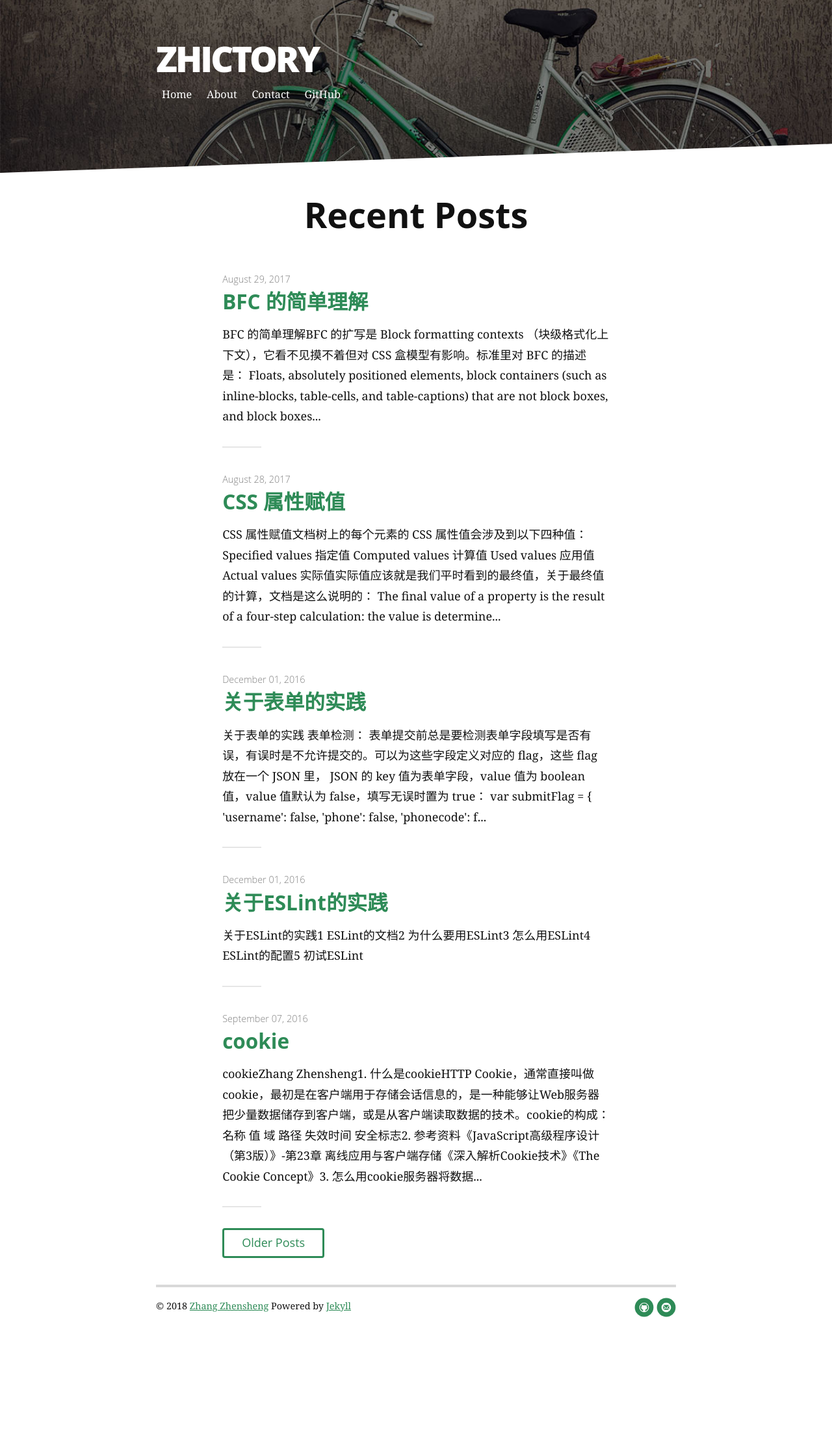
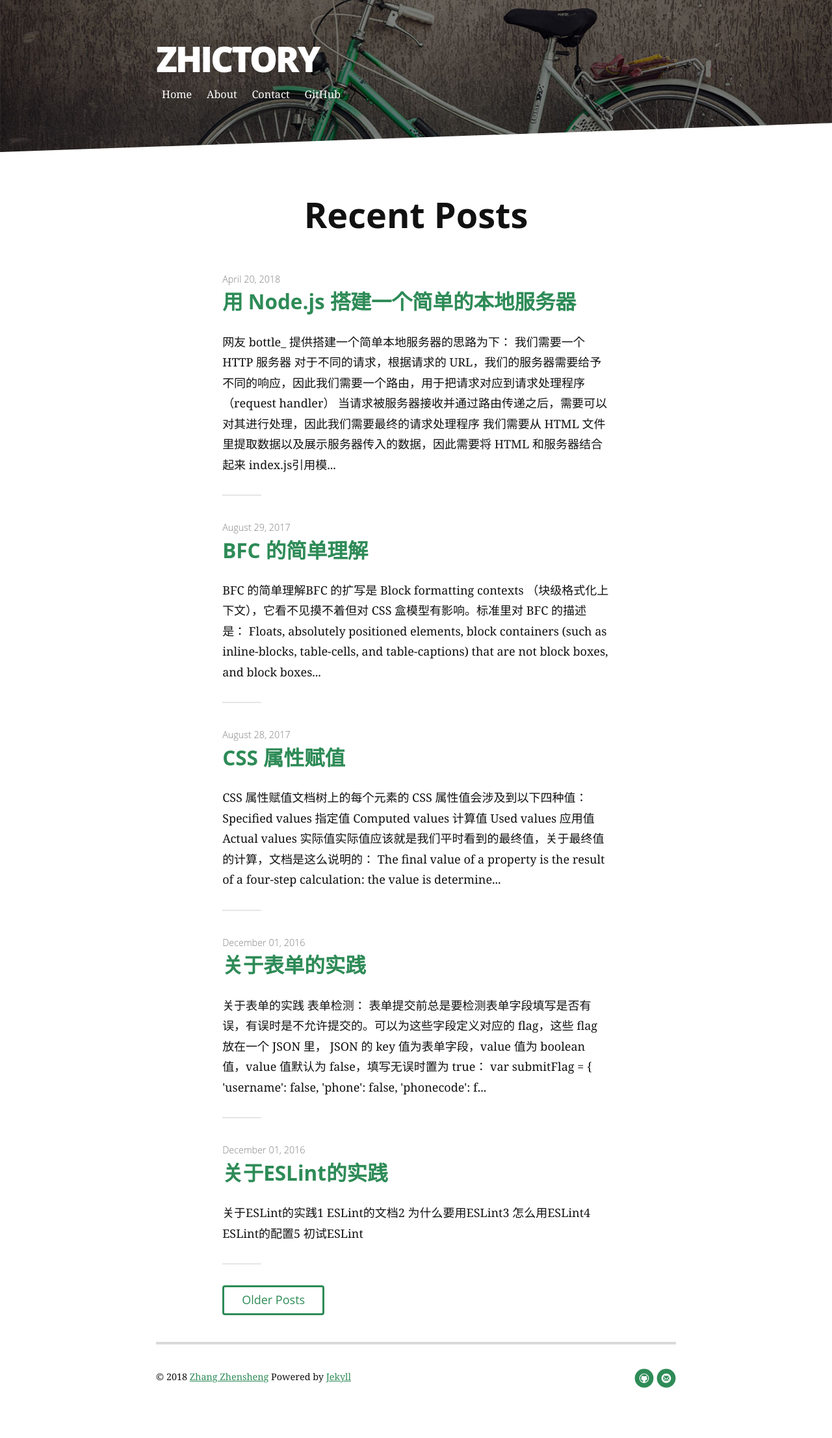
Before and after one commit to gitbxq/blog, a Jekyll site: the page built from index.html, in a window 1280 px wide. Shown: the whole page at 65% size. Built offline with Jekyll 4.4.1, drawn with Linux system fonts in a browser that asks for light colours; the list of posts is cut into pages by our own code; before the commit the page ends 2114 px from its top, so only the background shows below that.

Commit message:
Added 新增博文：用 Node.js 搭建本地服务器

````diff
--- /dev/null
+++ b/_posts/2018-4-20-node-server.md
@@ -0,0 +1,189 @@
+---
+layout: default
+title: 用 Node.js 搭建一个简单的本地服务器
+---
+
+网友 [bottle_](https://segmentfault.com/u/bottle1125) 提供搭建一个简单本地服务器的思路为下：
+
+> - 我们需要一个 HTTP 服务器
+> - 对于不同的请求，根据请求的 URL，我们的服务器需要给予不同的响应，因此我们需要一个路由，用于把请求对应到请求处理程序（request handler）
+> - 当请求被服务器接收并通过路由传递之后，需要可以对其进行处理，因此我们需要最终的请求处理程序
+> - 我们需要从 HTML 文件里提取数据以及展示服务器传入的数据，因此需要将 HTML 和服务器结合起来
+
+**index.js**
+
+引用模块
+```
+const fs = require('fs'); // 系统文件及目录进行读写操作
+const http = require('http'); // 封装了高效的 HTTP 服务器和 HTTP 客户端
+const url = require('url'); // URL 处理
+```
+路由
+```
+/**
+* 路由
+* @param {Function} handle 请求处理程序
+* @param {String} pathname 路径
+* @param {Object} response 响应数据
+* @param {Object} postData 请求参数
+*/
+function route(handle, pathname, response, postData) {
+  if (typeof handle[pathname] === 'function') {
+    handle[pathname](response, postData);
+  } else {
+    response.writeHead(404, { 'Content-Type': 'text/plain' });
+    response.write('404 Not Found');
+    response.end();
+  }
+}
+```
+服务器
+```
+/**
+* 服务器
+* @param {Function} route 路由
+* @param {Function} handle 请求处理程序
+*/
+function start(route, handle) {
+  function onRequest(request, response) {
+    const pathname = url.parse(request.url).pathname;
+    let postData = '';
+    switch (request.method) {
+      case 'GET':
+        postData += url.parse(request.url).query;
+        request.setEncoding('utf8');
+        route(handle, pathname, response, postData);
+        break;
+      case 'POST':
+        request.addListener('data', function (postDateChunk) {
+          postData += postDateChunk;
+        });
+        request.addListener('end', function () {
+          route(handle, pathname, response, postData);
+        });
+        break;
+    };
+  }
+
+  http.createServer(onRequest).listen(8080);
+  console.log('Server has started');
+}
+```
+请求处理程序
+```
+// 请求处理程序
+const handle = {
+  // index 接口
+  '/public/index.html': function (response, postData) {
+    const pathname = __dirname + '/public/index.html';
+    fs.readFile(pathname, function (err, data) {
+      response.end(data);
+    });
+  },
+  // download 接口
+  '/download': function (response, postData) {
+    response.writeHead(200, { 'Content-Type': 'text/html' });
+    response.write(JSON.stringify({
+      code: 200,
+      data: {
+        'time': new Date().toLocaleString("en-US")
+      }
+    }));
+    response.end();
+  },
+  // upload 接口
+  '/upload': function (response, postData) {
+    response.writeHead(200, { 'Content-Type': 'text/html' });
+    response.write('You have sent: ' + JSON.parse(postData).value);
+    response.end();
+  }
+};
+```
+启动服务器
+```
+// 启动服务器 = 路由处理 + 接口处理
+start(route, handle);
+```
+
+**index.html**
+```
+<!DOCTYPE html>
+<html lang="en">
+
+<head>
+  <meta charset="UTF-8">
+  <meta name="viewport" content="width=device-width, initial-scale=1.0">
+  <meta http-equiv="X-UA-Compatible" content="ie=edge">
+  <title>Document</title>
+</head>
+
+<body>
+  <input type="text" name="input">
+  <button value="submit" name="submit">submit</button>
+  <p></p>
+  <!-- submit demo -->
+  <script>
+    const btn = document.querySelector('button');
+    btn.addEventListener('click', function () {
+      const value = document.querySelector('input').value;
+      ajax(value);
+    }, true);
+
+    function ajax(value) {
+      const xmlhttp;
+      if (window.XMLHttpRequest) {
+        xmlhttp = new XMLHttpRequest();
+      } else {
+        xmlhttp = new ActiveXObject('Microsoft.XMLHTTP');
+      }
+
+      xmlhttp.onreadystatechange = function () {
+        if (xmlhttp.readyState === 4 && xmlhttp.status === 200) {
+          document.querySelector('p').innerHTML = xmlhttp.responseText;
+        }
+      }
+
+      xmlhttp.open('POST', '/upload', true);
+      xmlhttp.send(JSON.stringify({
+        value: value
+      }));
+
+      // xmlhttp.open('GET', '/upload?value='+value, true);
+      // xmlhttp.send();
+    }
+  </script>
+</body>
+
+</html>
+```
+
+**关于 GET 和 POST 方式的请求参数**
+
+GET 的请求参数是以查询参数形式放在 URL 后面的，服务器可以从 URL 上获取参数：`url.parse(request.url).query`。
+
+POST 的请求参数则需要作为 `xhr.send()` 的参数并转换为字符串来传递，本文使用 `JSON.stringify()` 来转换，再在服务器端用 `JSON.parse()` 转换。
+
+服务器端在响应两种请求方式时，响应数据格式参考[官方文档](https://nodejs.org/docs/latest-v6.x/api/http.html#http_response_write_chunk_encoding_callback)。
+
+**关于服务器响应头中的 Content-Type**
+
+一般网站的做法是：当返回 HTML 页面时为 text/html，当使用 JSONP 时为 text/javascript，当使用 CORS 时为 application/json。
+
+**关于 Node.js 热部署**
+
+Node.js 启动服务器时是将脚本放入内存，以后都会直接访问内存，避免重复载入。这种设计虽然有利于提高性能，却不利于开发调试，导致修改 Node.js 代码后需要手动终止进程并重启才会生效。
+
+网友 [会奔跑的胖子](http://www.cnblogs.com/benpaodexiaopangzi/) 提出方案：
+> 你只需要在修改文件后保存，它就能自动替你发布，这就是所谓的热部署。
+
+supervisor 就是一个 Node.js 的开源热部署工具：
+```
+npm i supervisor -g
+supervisor server.js
+```
+
+该网友中还提到另一个开源热部署工具 hotcode，但经测试 hotcode 若使用 express 4.x 则会报错，因为 hotcode 使用的 express.createServer() 已经被废弃。
+
+参考：
+[学习笔记：用Nodejs搭建一个简单的本地服务器](https://segmentfault.com/a/1190000007617042)
+[NodeJS”热部署“代码，实现动态调试(hotnode，可以实现热更新)](https://www.cnblogs.com/benpaodexiaopangzi/p/5856642.html)
--- a/assets/css/style.css
+++ b/assets/css/style.css
@@ -73,7 +73,7 @@
 }
 
 blockquote {
-    margin: 1.5em 40px
+    margin: 1.5em 20px
 }
 
 dfn {
@@ -127,9 +127,12 @@
     color: #000
 }
 
-p,
+p {
+    margin: 1.5em 0
+}
+
 pre {
-    margin: 1.5em 0
+    margin: 0;
 }
 
 small {
@@ -520,7 +523,7 @@
     -moz-border-radius: 3px;
     -webkit-border-radius: 3px;
     border-radius: 3px;
-    padding: 20px;
+    padding: 10px;
     background: #343642;
     color: #C1C2C3
 }
@@ -760,7 +763,7 @@
 
 @media (min-width: 43.75em) {
     blockquote {
-        font-size: 1.5em;
+        font-size: 1.2em;
         line-height: 1.45833333
     }
 }
@@ -797,11 +800,6 @@
     font-size: 112.5%;
     color: #111;
     overflow-x: hidden
-}
-
-body p,
-body ul {
-    margin: 0 0 2rem
 }
 
 ::-moz-selection {
@@ -1245,15 +1243,15 @@
         position: relative;
         z-index: 1
     }
-    .content:after {
-        z-index: -1;
+    .header:after {
+        z-index: 0;
         background: white;
         content: "";
         display: block;
         width: 100%;
-        height: 5em;
+        height: 6em;
         position: absolute;
-        top: -2em;
+        bottom: -4em;
         left: 0;
         -webkit-transform: skewY(-2deg);
         -ms-transform: skewY(-2deg);
--- a/css/style.css
+++ b/css/style.css
@@ -1027,7 +1027,7 @@
       width: 100%;
       height: 10em;
       position: absolute;
-      top: -2em;
+      top: -3em;
       left: 0;
       -webkit-transform: skewY(-2deg);
       transform: skewY(-2deg);
````
Also changed, not shown: 1 other file.
